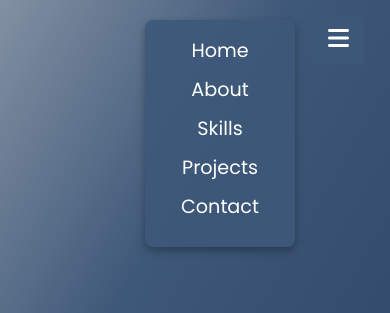
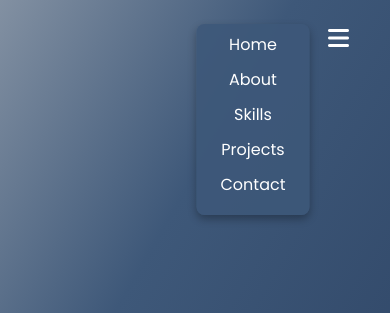
Before and after one commit to daniella49/Portfolio, a plain HTML site: page index.html in a window 390 px wide. Both pictures are taken after a click on the button 338 px from the left and 40 px from the top of the page. Shown: the top 313 px of the page. Drawn offline with Linux system fonts and the light colour scheme.

Commit message:
Update CSS styles

```diff
--- a/styles.css
+++ b/styles.css
@@ -105,7 +105,7 @@ h3 {
 
 .menu-toggle {
   display: none;
-  background-color: rgba(62, 88, 121, 0.9);
+  /* background-color: rgba(62, 88, 121, 0.9); */
   padding: 10px 15px;
   margin-right: 10px;
   border-radius: 5px;
@@ -124,7 +124,7 @@ h3 {
 }
 
 .menu-toggle:hover {
-  background-color: rgba(62, 88, 121, 1);
+  /* background-color: rgba(62, 88, 121, 1); */
 }
 
 /* === MOBILE MENU === */
@@ -134,13 +134,13 @@ h3 {
   list-style: none;
   text-align: center;
   background-color: rgba(62, 88, 121, 0.9);
-  padding: 1rem;
+  padding: 0.5rem;
   position: absolute;
-  top: 20px;
-  right: 20px;
+  top: 1.5rem;
+  right: 1.5rem;
   transform: translateX(-50%);
   width: max-content;
-  min-width: 150px;
+  min-width: 100px;
   border-radius: 8px;
   z-index: 999;
   box-shadow: 0 4px 8px rgba(0, 0, 0, 0.3);
@@ -155,7 +155,7 @@ h3 {
 
 .mobile-menu li a {
   color: #ffffff;
-  font-size: 1.2rem;
+  font-size: 1rem;
   text-decoration: none;
   padding: 1rem 1rem;
 }
```
Also changed, not shown: media-queries.css (+3 -4 lines).
